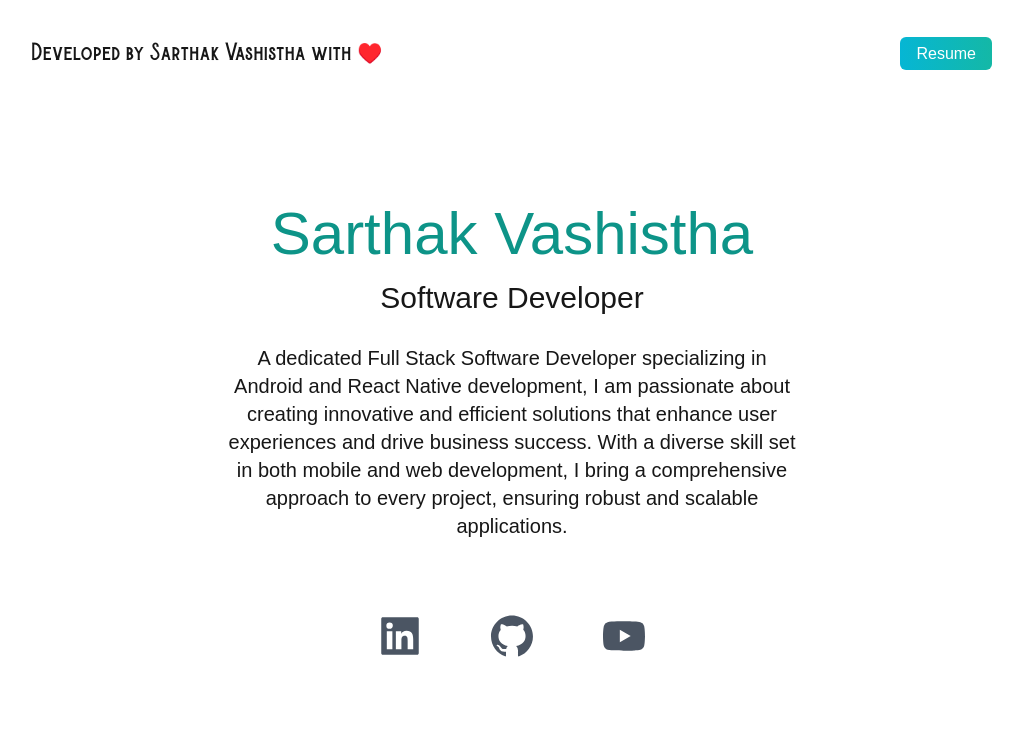
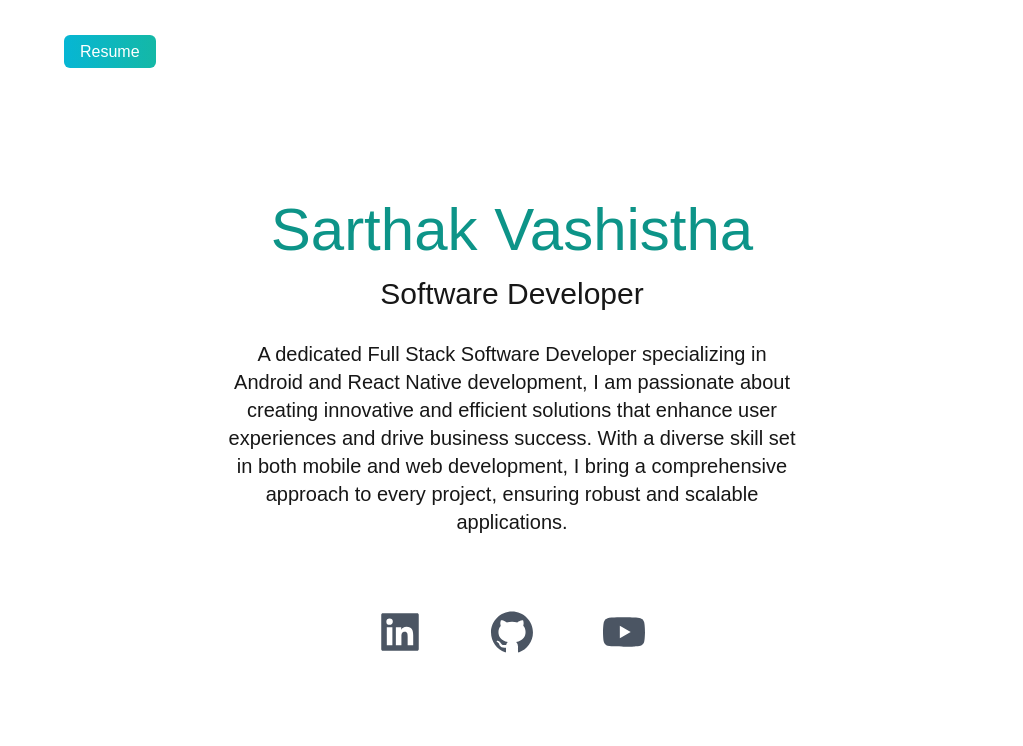
Before and after one commit to Insitium/sarthak-portfolio, a Next.js app: page / in a window 1280 px wide. Shown: the top 746 px of the page, without its empty margins (128-1151 px from the left). Built offline with nearby package versions, Linux system fonts and the light colour scheme.

Commit message:
removed the love line

```diff
--- a/src/app/page.js
+++ b/src/app/page.js
@@ -24,7 +24,7 @@ export default function Home() {
       <main className="bg-white px-10 md:px-20 lg:px-40 dark:bg-gray-900">
         <section className="min-h-screen">
           <nav className= "py-10 mb-12 flex justify-between dark:bg-white">
-          <h1 className='text-xl  font-burtons '>Developed by Sarthak Vashistha with ♥️ </h1>
+          {/* <h1 className='text-xl  font-burtons '>Developed by Sarthak Vashistha with ♥️ </h1> */}
           <ul className="flex items-center">
               {/* <li>
                 <BsFillMoonStarsFill onClick={()=> setDarkMode(!darkMode)
```
